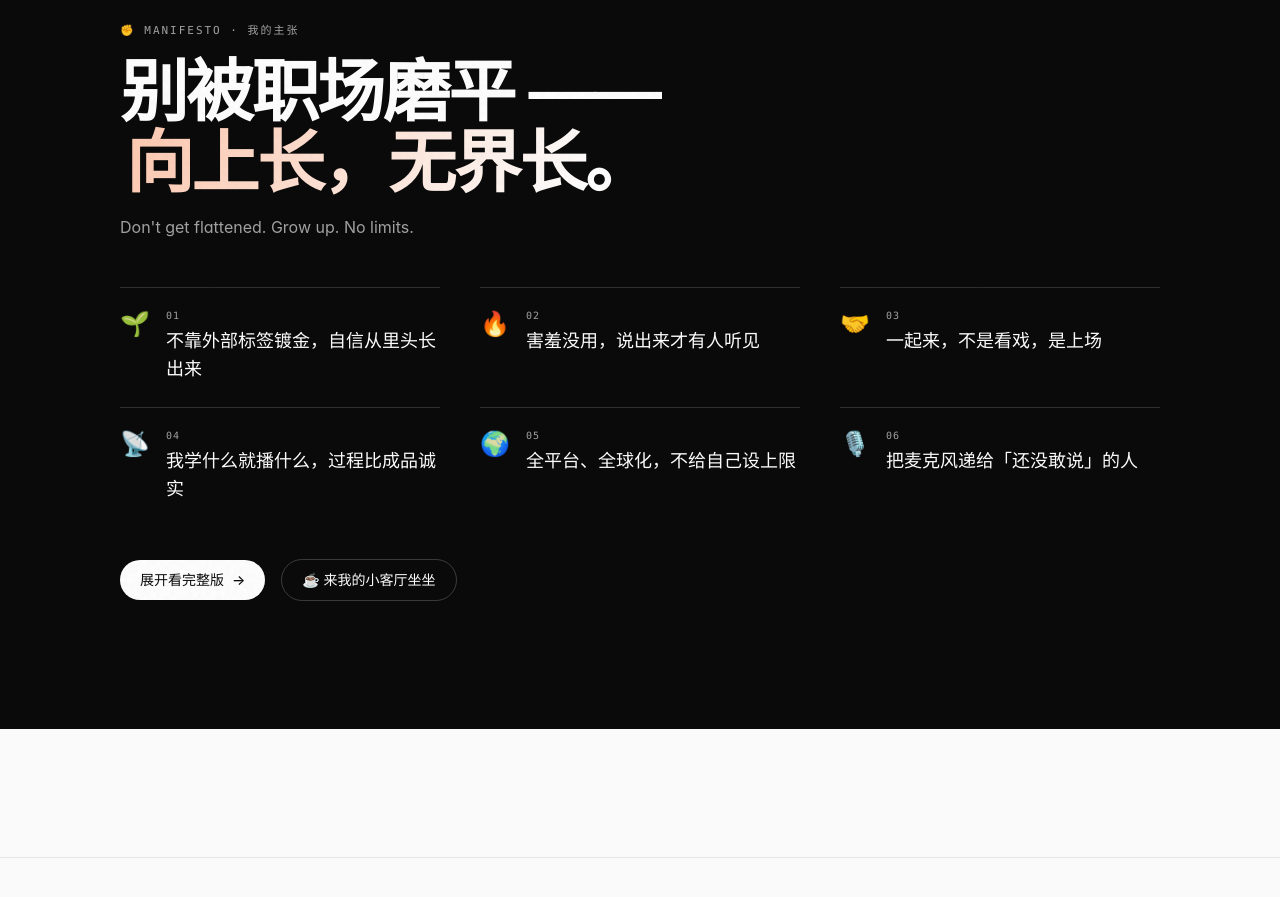
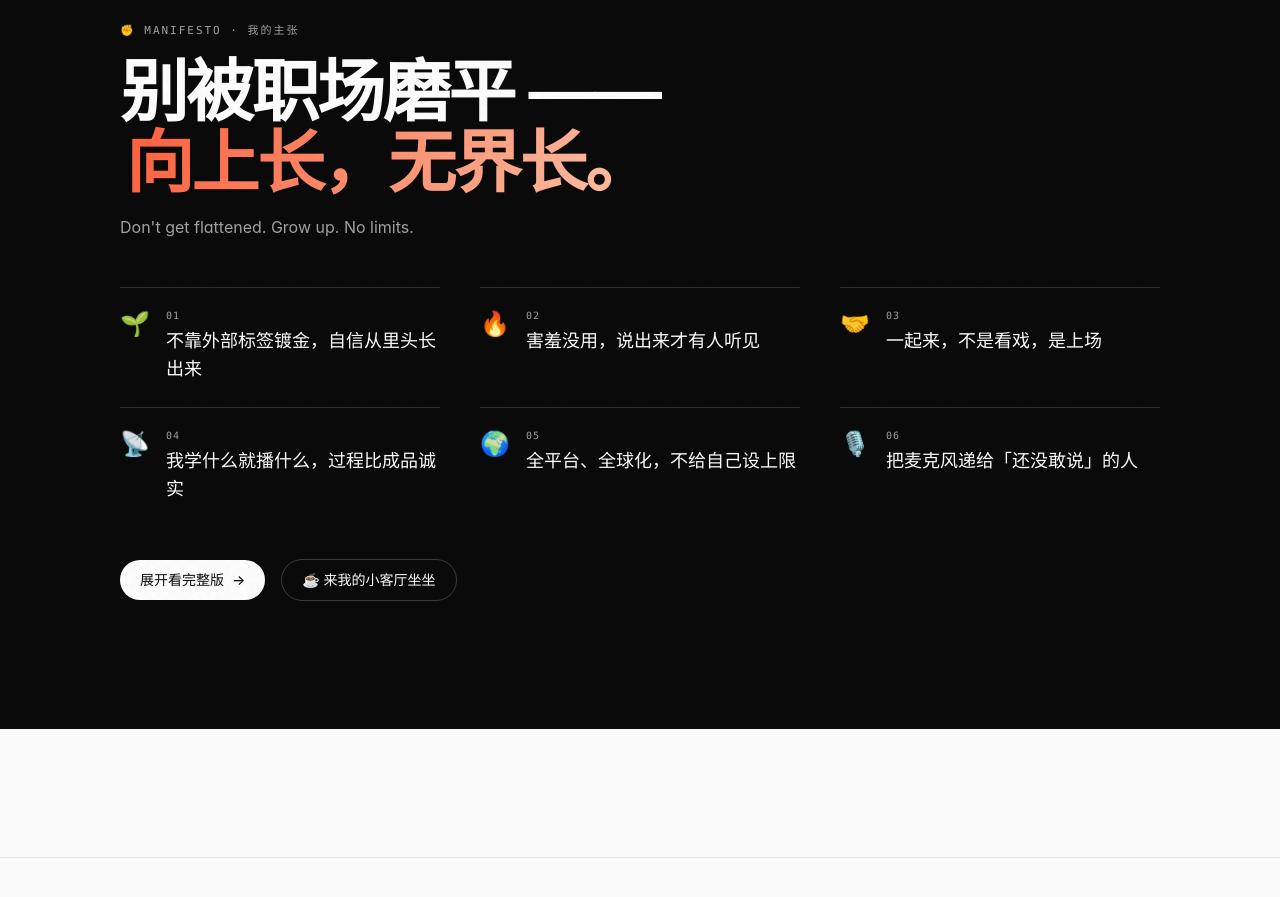
Before and after one commit to yutingliu1996/clairesparlor, a Next.js app: page / in a window 1280 px wide. Shown: the part 3860-4757 px from the top of the page. Built offline with nearby package versions, Linux system fonts and the light colour scheme.

Commit message:
fix(accent on-dark): manifesto 在 dark 太淡 — 两端饱和橙红 dot + 中间浅高光

```diff
--- a/app/globals.css
+++ b/app/globals.css
@@ -83,14 +83,15 @@
     50%      { background-position: 100% 50%; }
   }
 
-  /* On dark / ink backgrounds — 浅版本 3-stop shimmer */
+  /* On dark / ink backgrounds — 2026-05-24 Claire 反馈"不够抓眼"：
+     从浅 textDark→白 渐变 改成 饱和 dot→浅 textDark→饱和 dot，两端饱和橙红中间亮白光泽 */
   .accent.on-dark,
   .accent-display.on-dark {
     background-image: linear-gradient(
       120deg,
-      var(--accent-text-dark, #FFC4A8) 0%,
-      #ffffff 45%,
-      var(--accent-text-dark, #FFC4A8) 100%
+      var(--accent-dot, #FF5733) 0%,
+      var(--accent-text-dark, #FFC4A8) 50%,
+      var(--accent-dot, #FF5733) 100%
     );
     background-size: 220% 100%;
     -webkit-background-clip: text;
```
